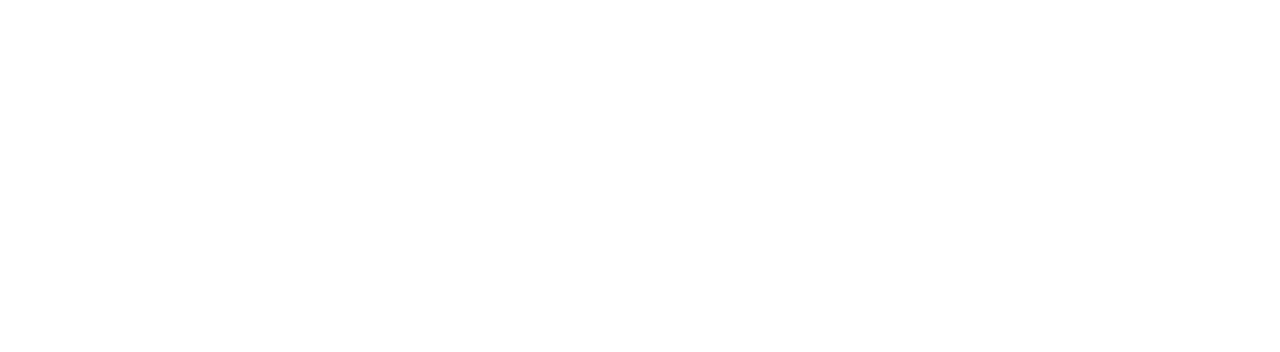
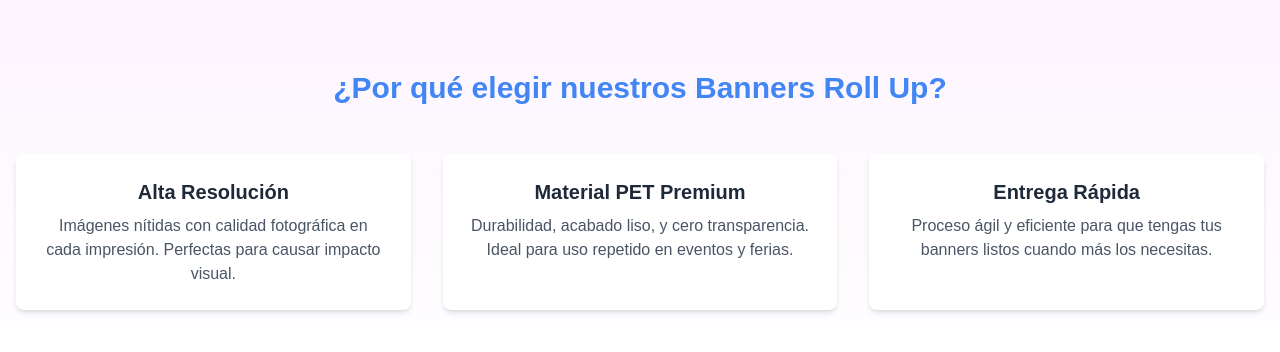
Before and after one commit to jcmrpty/gripper-web, a Next.js app: page /banners in a window 1280 px wide. Shown: the part 1543-1895 px from the top of the page. Before the commit the page ends 1533 px from the top, so only its background shows below. Built offline with nearby package versions, Linux system fonts and the light colour scheme.

Commit message:
Sección Beneficios optimizada para SEO

```diff
--- a/src/app/banners/page.jsx
+++ b/src/app/banners/page.jsx
@@ -127,6 +127,46 @@
     </div>
   </div>
   </section>
+  {/* Beneficios clave */}
+<section
+  aria-label="Beneficios de nuestros banners"
+  className="py-20 bg-gradient-to-b from-fuchsia-50 to-white"
+>
+  <div className="container mx-auto px-4">
+    <h2 className="text-3xl font-bold text-center text-[#4285F4] mb-12">
+      ¿Por qué elegir nuestros Banners Roll Up?
+    </h2>
+
+    <div className="grid md:grid-cols-3 gap-8">
+      <div className="bg-white rounded-lg shadow-md p-6 text-center">
+        <h3 className="text-xl font-semibold mb-2 text-gray-800">
+          Alta Resolución
+        </h3>
+        <p className="text-gray-600">
+          Imágenes nítidas con calidad fotográfica en cada impresión. Perfectas para causar impacto visual.
+        </p>
+      </div>
+
+      <div className="bg-white rounded-lg shadow-md p-6 text-center">
+        <h3 className="text-xl font-semibold mb-2 text-gray-800">
+          Material PET Premium
+        </h3>
+        <p className="text-gray-600">
+          Durabilidad, acabado liso, y cero transparencia. Ideal para uso repetido en eventos y ferias.
+        </p>
+      </div>
+
+      <div className="bg-white rounded-lg shadow-md p-6 text-center">
+        <h3 className="text-xl font-semibold mb-2 text-gray-800">
+          Entrega Rápida
+        </h3>
+        <p className="text-gray-600">
+          Proceso ágil y eficiente para que tengas tus banners listos cuando más los necesitas.
+        </p>
+      </div>
+    </div>
+  </div>
+</section>
   </div>
 );
 }
```
